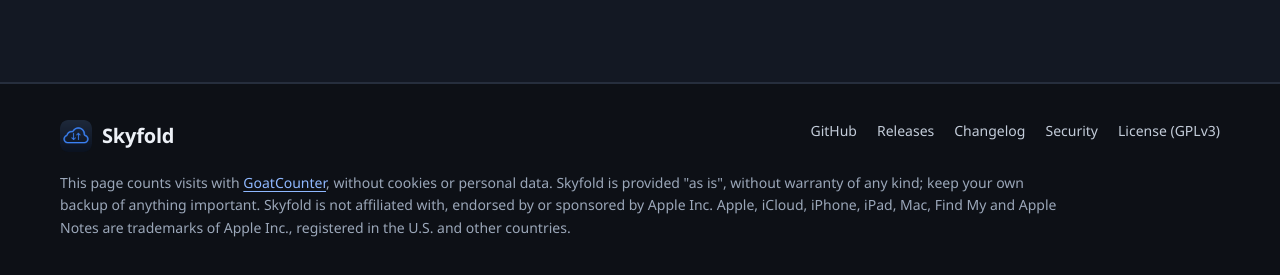
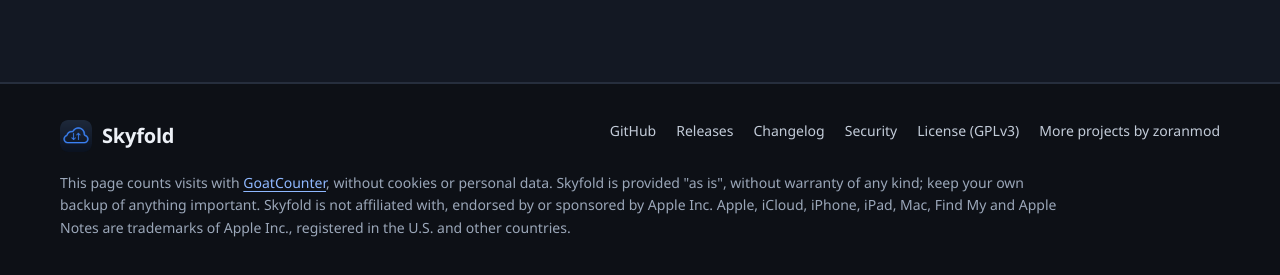
Before and after one commit to zoranmod/skyfold, a plain HTML site: page site/index.html in a window 1280 px wide. Shown: the part 9459-9734 px from the top of the page. Drawn offline with Linux system fonts and the light colour scheme.

Commit message:
Website: footer link to the zoranmod.github.io home page
Co-Authored-By: Claude Opus 5.5 <noreply@anthropic.com>

```diff
--- a/site/index.html
+++ b/site/index.html
@@ -319,6 +319,7 @@
         <a href="https://github.com/zoranmod/skyfold/blob/main/CHANGELOG.md">Changelog</a>
         <a href="https://github.com/zoranmod/skyfold/blob/main/SECURITY.md">Security</a>
         <a href="https://github.com/zoranmod/skyfold/blob/main/LICENSE">License (GPLv3)</a>
+        <a href="https://zoranmod.github.io/">More projects by zoranmod</a>
       </nav>
     </div>
     <p class="legal">This page counts visits with <a href="https://www.goatcounter.com/">GoatCounter</a>, without cookies or personal data. Skyfold is provided "as is", without warranty of any kind; keep your own backup of anything important. Skyfold is not affiliated with, endorsed by or sponsored by Apple Inc. Apple, iCloud, iPhone, iPad, Mac, Find My and Apple Notes are trademarks of Apple Inc., registered in the U.S. and other countries.</p>
```
